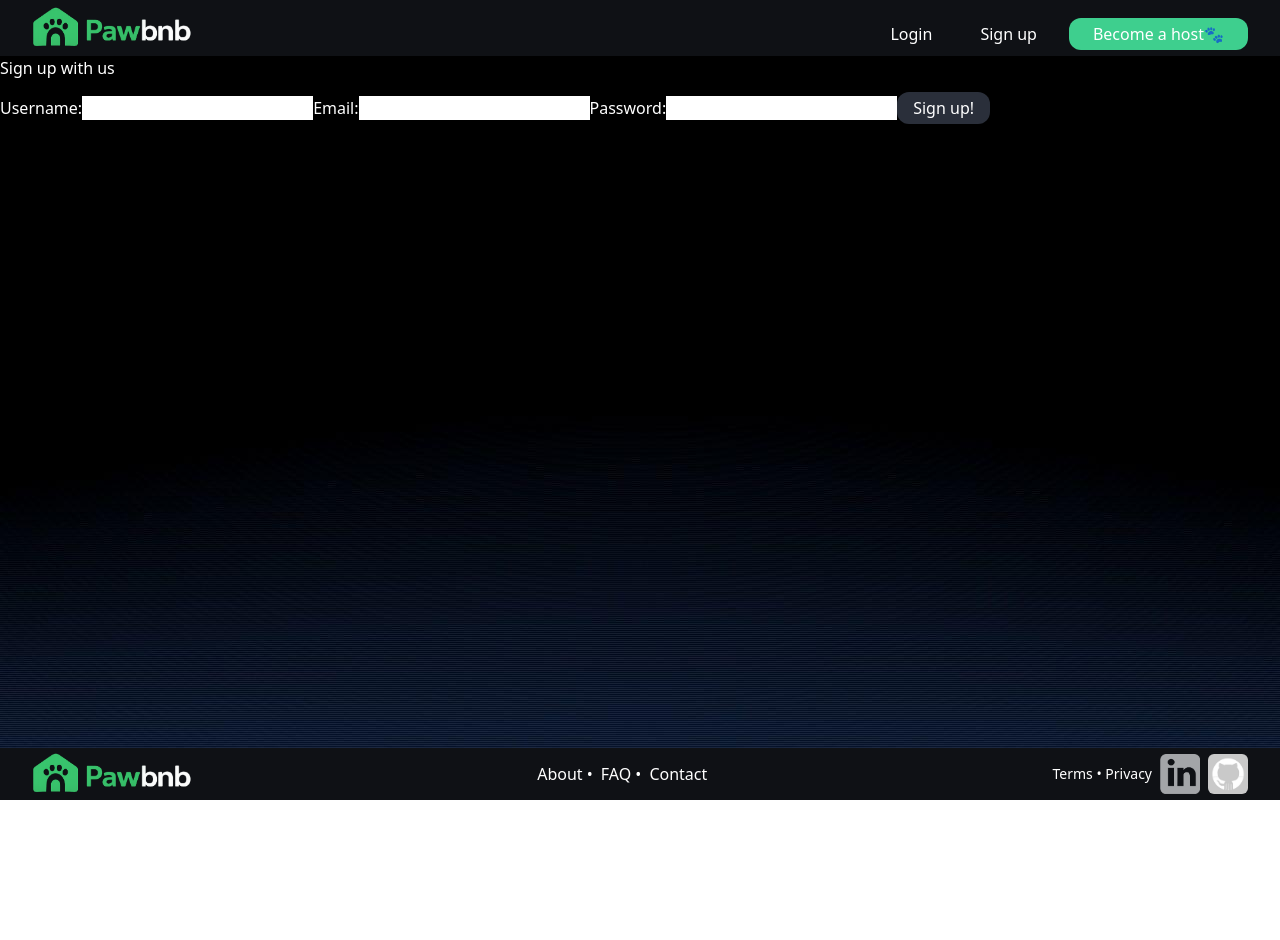
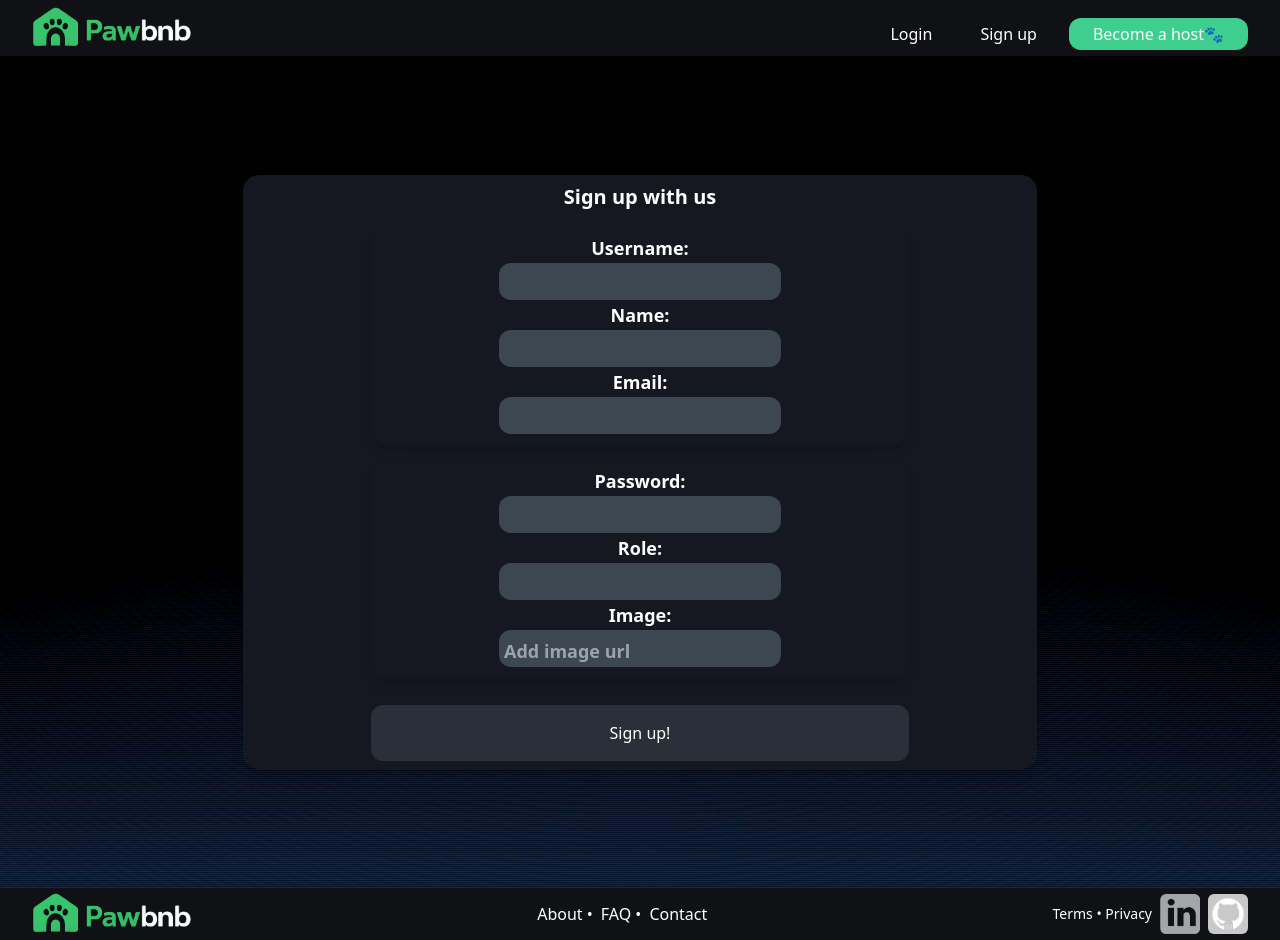
Before and after one commit to Dovymay/Pawbnb-frontend, a React (Vite) app: page /signup in a window 1280 px wide. Before the commit the page ends 800 px from the top, so only its background shows below. Built offline with nearby package versions, Linux system fonts and the light colour scheme; no server answers.

Commit message:
Login/Signup styling done

```diff
--- a/src/App.css
+++ b/src/App.css
@@ -81,3 +81,31 @@
   padding: 0 5vh;
   margin-bottom: 3vh;
 }
+
+.custom-datepicker-container {
+  z-index: 9999;
+}
+
+/* Login and Sign up form */
+.login-label {
+  display: flex;
+  flex-direction: column;
+  color: white;
+  font-size: large;
+  font-weight: bold;
+  margin-bottom: 2px;
+  text-align: center;
+}
+
+.login-input {
+  background-color: #3c4752;
+  color: #1e293b;
+  padding-left: 5px;
+  padding-right: 5px;
+  padding-top: 8px;
+  padding-bottom: 2px;
+  border-radius: 12px;
+  margin-top: 1px;
+  border: none;
+  outline: none;
+}
--- a/src/App.jsx
+++ b/src/App.jsx
@@ -20,6 +20,7 @@
         <Routes>
           <Route path="/" element={<Homepage />} />
           <Route path="/all-listings" element={<AllListingsPage />} />
+          <Route path="/location/:city"/>
           <Route path="onestay/:id" element={<PetStayDetailsPage />} />
           <Route path="signup" element={<Signup />} />
           <Route path="/login" element={<Login />} />
--- a/src/components/DatePicker.jsx
+++ b/src/components/DatePicker.jsx
@@ -16,7 +16,7 @@
       selectsRange={true}
       isClearable={true}
       placeholderText="Check in - Check out"
-      className="bg-surfaceLight text-textPrimary px-4 py-2 rounded-xl outline-none w-full"
+      className="bg-surfaceLight text-textPrimary px-4 py-2 rounded-xl outline-none w-full test"
     />
   );
 };
--- a/src/components/Navbar.jsx
+++ b/src/components/Navbar.jsx
@@ -9,7 +9,7 @@
   const { handleLogout, isLoggedIn } = useContext(AuthContext);
 
   return (
-    <nav className="sticky top-0 flex items-center justify-between px-8 py-1 h-14 bg-background shadow-sm">
+    <nav className="sticky top-0 z-9999 flex items-center justify-between px-8 py-1 h-14 bg-background shadow-sm">
       <Link to="/">
         <img
           src={logo}
--- a/src/pages/Login.jsx
+++ b/src/pages/Login.jsx
@@ -28,15 +28,13 @@
   }
 
   return (
-    <div className="grid grid-cols-6  justify-center">
-      <h1 className="text-white text-3xl font-bold mb-10 mt-5 flex align-center justify-center">
-        Login
-      </h1>
-      <form onSubmit={handleLogin}>
-        <label>
+    <div className="flex justify-center items-center min-h-screen gap-8">
+      <div className="bg-surface p-8 rounded-2xl shadow-lg">
+        <form className="flex flex-col gap-4" onSubmit={handleLogin}>
+          <label className="login-label">
             Email:
             <input
-            className="bg-surfaceLight text-textPrimary px-4 py-2 rounded-xl"
+              className="login-input"
               placeholder="example@email.com"
               type="email"
               value={email}
@@ -46,10 +44,10 @@
             />
           </label>
 
-        <label>
+          <label className="login-label">
             Password:
             <input
-            className="bg-surfaceLight text-textPrimary px-4 py-2 rounded-xl"
+              className="login-input"
               placeholder="************"
               type="password"
               value={password}
@@ -58,10 +56,11 @@
               }}
             />
           </label>
-        <button className="bg-border hover:bg-primary/80 text-white rounded-xl px-4 py-1 mt-3">
+          <button className="bg-border hover:bg-primary/80 text-white rounded-xl px-4 py-2 mt-2">
             Login 🐾
           </button>
         </form>
+      </div>
     </div>
   );
 };
--- a/src/pages/Signup.jsx
+++ b/src/pages/Signup.jsx
@@ -4,13 +4,16 @@
 
 const Signup = () => {
   const [username, setUsername] = useState('');
+  const [name, setName] = useState('');
   const [email, setEmail] = useState('');
   const [password, setPassword] = useState('');
+  const [role, setRole] = useState('');
+  const [avatar, setAvatar] = useState('');
   const nav = useNavigate();
 
   async function handleSignup(e) {
     e.preventDefault();
-    const userToSignup = { username, email, password };
+    const userToSignup = { username, name, email, password, role, avatar };
 
     try {
       const createdUser = await axios.post(
@@ -26,12 +29,18 @@
 
   return (
     <div>
-      <h1>Sign up with us</h1>
-      <form onSubmit={handleSignup}>
-        <label>
+      <div className="flex justify-center items-center min-h-screen gap-6 my-4">
+        <div className="bg-surface px-32 py-2 rounded-2xl shadow-lg">
+          <h1 className="font-bold text-center text-xl mb-4">
+            Sign up with us
+          </h1>
+          <div>
+            <form className="flex flex-col gap-4" onSubmit={handleSignup}>
+              <div className="bg-surface px-32 py-2 rounded-2xl shadow-lg">
+                <label className="my-0 login-label">
                   Username:
                   <input
-            className="text-black"
+                    className="my-0 login-input"
                     type="text"
                     value={username}
                     onChange={(e) => {
@@ -39,11 +48,22 @@
                     }}
                   />
                 </label>
+                <label className="login-label">
+                  Name:
+                  <input
+                    className="login-input"
+                    type="text"
+                    value={name}
+                    onChange={(e) => {
+                      setName(e.target.value);
+                    }}
+                  />
+                </label>
 
-        <label>
+                <label className="login-label">
                   Email:
                   <input
-            className="text-black"
+                    className="login-input"
                     type="email"
                     value={email}
                     onChange={(e) => {
@@ -51,11 +71,13 @@
                     }}
                   />
                 </label>
+              </div>
 
-        <label>
+              <div className="bg-surface px-32 py-2 rounded-2xl shadow-lg">
+                <label className="login-label">
                   Password:
                   <input
-            className="text-black"
+                    className="login-input"
                     type="password"
                     value={password}
                     onChange={(e) => {
@@ -63,10 +85,38 @@
                     }}
                   />
                 </label>
-        <button className="bg-border hover:bg-primary/80 text-white rounded-xl px-4 py-1 mt-3">
+                <label className="login-label">
+                  Role:
+                  <input
+                    className="login-input"
+                    type="text"
+                    value={role}
+                    onChange={(e) => {
+                      setRole(e.target.value);
+                    }}
+                  />
+                </label>
+                <label className="login-label">
+                  Image:
+                  <input
+                    className="login-input"
+                    type="text"
+                    value={avatar}
+                    placeholder="Add image url"
+                    onChange={(e) => {
+                      setAvatar(e.target.value);
+                    }}
+                  />
+                </label>
+              </div>
+
+              <button className="bg-border hover:bg-primary/80 text-white rounded-xl px-2 py-4 mt-3">
                 Sign up!
               </button>
             </form>
+          </div>
+        </div>
+      </div>
     </div>
   );
 };
```
Also changed, not shown: src/components/Location.jsx (added). Lines whose indentation alone changed are shown as unchanged.
